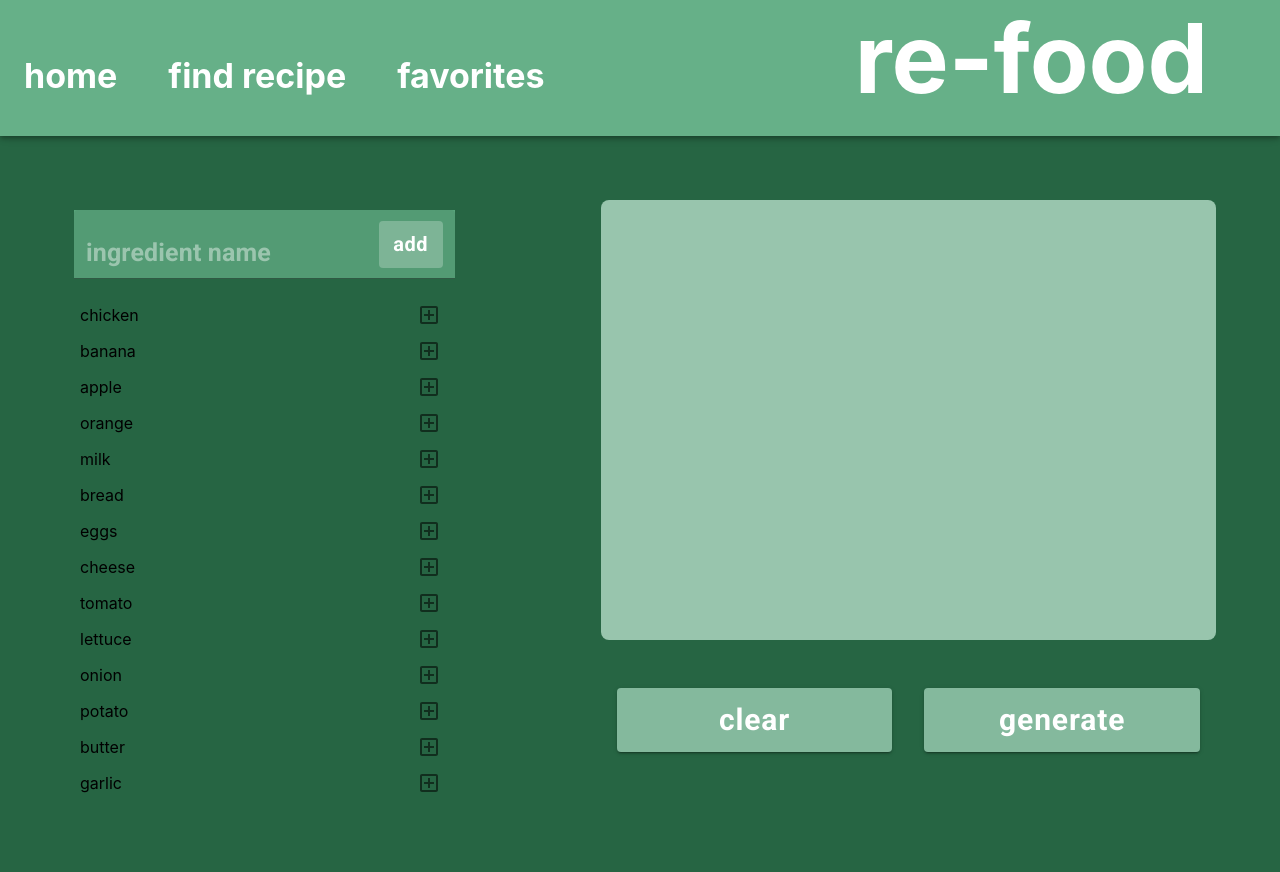
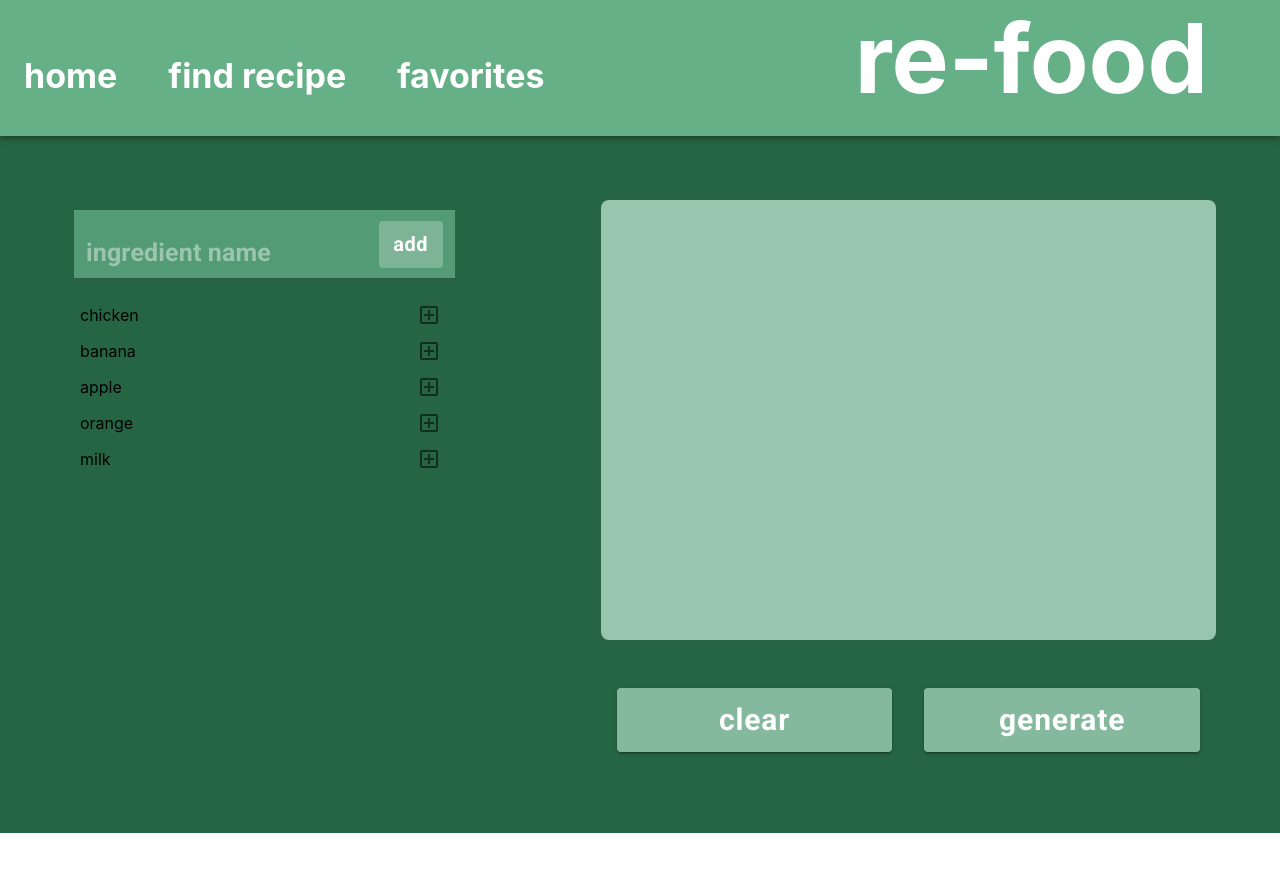
Before and after one commit to ryan-he-8/re-food, a React (Create React App) app in the folder frontend/: page /find_recipe in a window 1280 px wide. After the commit the page ends 833 px from the top, so only its background shows below. Built offline with nearby package versions, Linux system fonts and the light colour scheme.

Commit message:
added limit to items for search list

```diff
--- a/frontend/src/components/SearchList.jsx
+++ b/frontend/src/components/SearchList.jsx
@@ -1,5 +1,5 @@
 import * as React from 'react';
-import { IconButton, List, ListItem } from '@mui/material';
+import { IconButton, List, ListItem, Box } from '@mui/material';
 import { AddBoxOutlined } from '@mui/icons-material';
 export default function SearchList ({searchQuery, ingredients, addIngredient}) {
     function matchQuery(searchQuery, ingredientName){
@@ -7,11 +7,15 @@ export default function SearchList ({searchQuery, ingredients, addIngredient}) {
         return ingredientName.toLowerCase().includes(searchQuery.toLowerCase());
     }
     return (
-        <List>
+        <Box
+        overflow={'scroll'}
+        height={'60vh'}>
+        <List
+        >
             {ingredients
             .filter((ingredient) => ingredient.quantity === 0)
             .filter((ingredient) => matchQuery(searchQuery, ingredient.name))
-            .map((ingredient) => (
+            .map((ingredient, index) => (
                 <ListItem
                 key={ingredient.name}
                 secondaryAction = {
@@ -22,7 +26,8 @@ export default function SearchList ({searchQuery, ingredients, addIngredient}) {
                 }>
                     {ingredient.name}
                 </ListItem>
-            ))}
+            )).slice(0, 5)}
         </List>
+        </Box>
     )
 }
```
